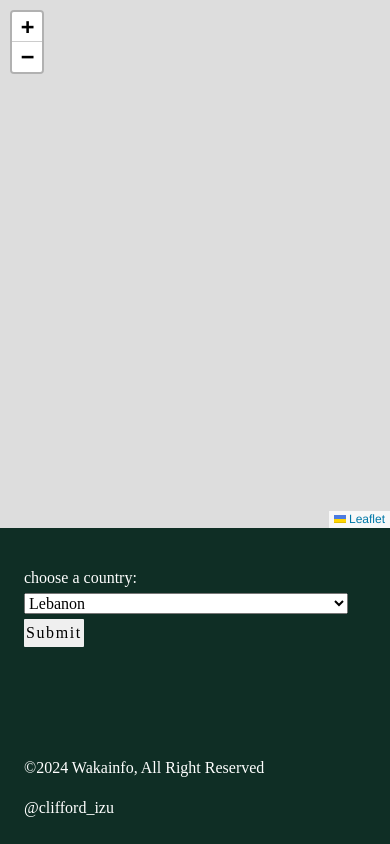
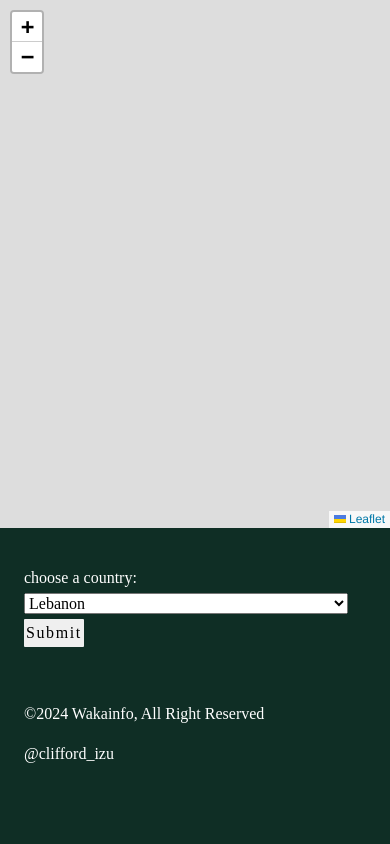
Before and after one commit to clifford-ghostwriter/waka-info, a website: page index.html in a window 390 px wide. Drawn offline with nearby package versions, Linux system fonts and the light colour scheme.

Commit message:
mobile view update

```diff
--- a/wakainfo.css
+++ b/wakainfo.css
@@ -253,7 +253,7 @@ html {
 
 .writer-info {
  display: grid;
- align-content: end;
+ align-content: flex-start;
  padding: var(--size--50);
  color: white;
  /* border: 1px solid white; */
```
